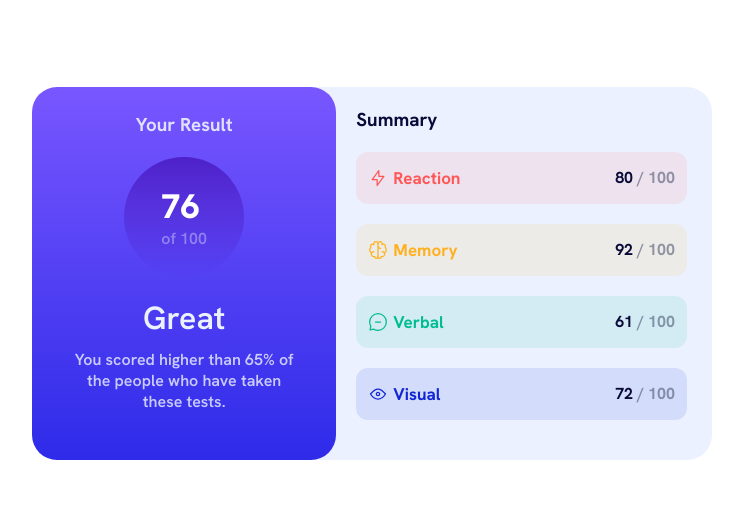
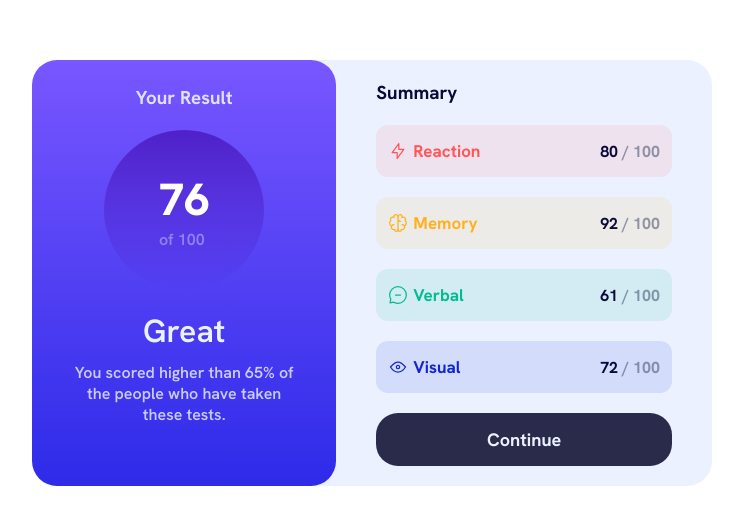
Before and after one commit to AbdulSamadCodes/Results-summary-component-Frontend-mentor-challenge-, a plain HTML site: page index.html in a window 1280 px wide. Shown: the part 127-652 px from the top of the page, without its empty margins (278-1021 px from the left). Drawn offline with Linux system fonts and the light colour scheme; a web font is replaced by a local one.

Commit message:
Final commit

```diff
--- a/index.html
+++ b/index.html
@@ -121,8 +121,12 @@
 
           </ul>
 
+          <button class="btn">Continue</button>
+
 
         </div>
+
+
 
 
       </div>
--- a/style.css
+++ b/style.css
@@ -139,7 +139,7 @@ body {
 
 .component {
   display: grid;
-  max-width: 375px;
+  max-width: 350px;
   margin-inline: auto;
 }
 
@@ -235,6 +235,18 @@ body {
   font-weight: 700;
 }
 
+.btn {
+  padding: 15px;
+  border-radius: 22px;
+  background-color: rgba(10, 10, 45, 0.856);
+  width: 100%;
+  color: var(--pale-blue);
+  font-size: 18px;
+  font-weight: 700;
+  font-family: var(--font-family-hanken-grostek);
+  margin-block-start: 8px;
+}
+
 /*=========Media queries=========*/
 
 @media (min-width: 992px) {
@@ -245,14 +257,24 @@ body {
   }
 
   .component {
-    max-width:700px;
-    grid-template-columns:1fr 1.3fr;
+    max-width: 700px;
+    grid-template-columns: 1fr 1.3fr;
+  }
+
+  .marks-box {
+    width: 160px;
+    height: 160px;
+  }
+
+  .total-marks {
+    font-size: 45px;
   }
 
   .result-summary {
     border-top-left-radius: 0;
     border-bottom-left-radius: 0;
-    padding-inline-start: 40px;
+    padding-inline-start: 60px;
+    padding-inline-end: 40px;
   }
 
   .result {
```
Also changed, not shown: data.json (deleted, +0 -22 lines), assets/fonts/HankenGrotesk-VariableFont_wght.ttf (deleted), assets/fonts/README.txt (deleted), assets/fonts/static/HankenGrotesk-Bold.ttf (deleted), assets/fonts/static/HankenGrotesk-ExtraBold.ttf (deleted), assets/fonts/static/HankenGrotesk-Medium.ttf (deleted).
